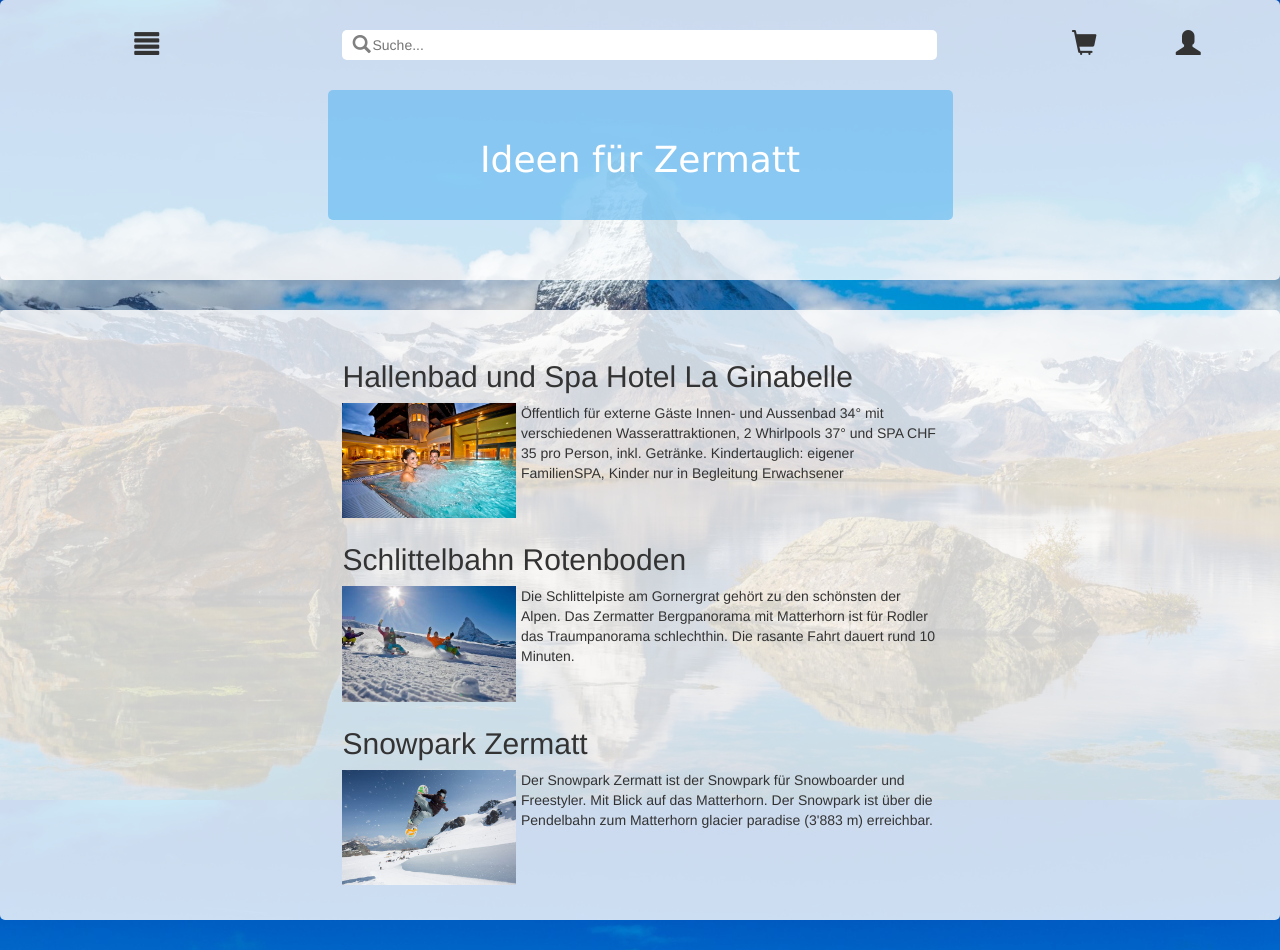
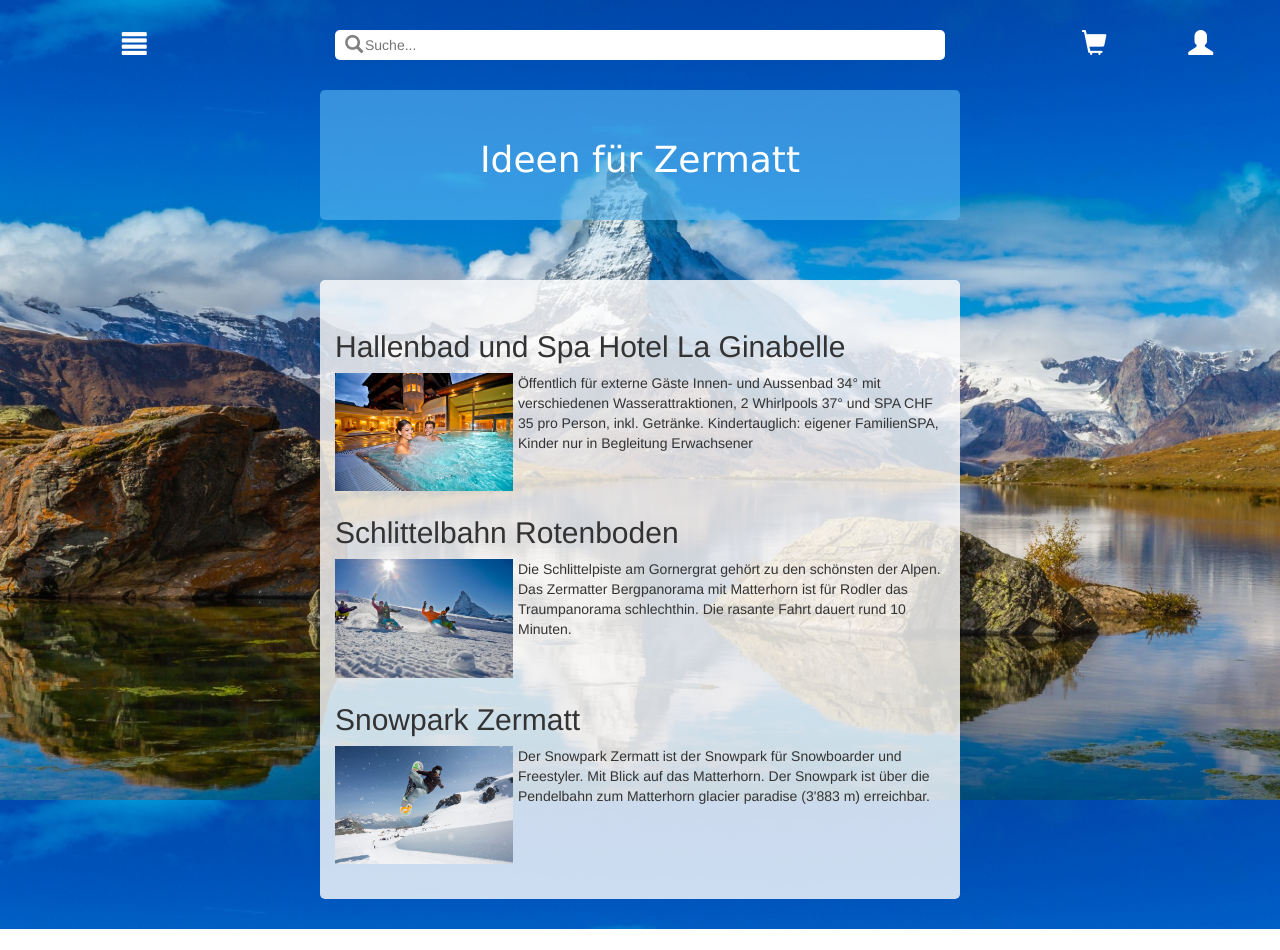
Before and after one commit to meetswitzerland/meetswitzerland.github.io, a plain HTML site: page travel/travel_ideas.html in a window 1280 px wide. After the commit the page ends 929 px from the top, so only its background shows below. Drawn offline with Linux system fonts and the light colour scheme.

Commit message:
Restyling travel_ideas

```diff
--- a/assets/css/style.css
+++ b/assets/css/style.css
@@ -45,7 +45,11 @@ a {
 	vertical-align: middle;
 }
 
+.top-bar {
+	padding-top: 30px;
+}
 .glyphicon-shopping-cart, .glyphicon-user, .glyphicon-align-justify {
+	color: #fff;
     font-size: 25px;
 	position: relative;
     text-align: center;
@@ -131,6 +135,7 @@ a {
     -webkit-border-radius: 5px;
     -moz-border-radius: 5px;
     border-radius: 5px;
+	color: #000;
     font-size: 30px;
     margin-right: 10px;
     padding: 3px;
--- a/travel/travel_ideas.html
+++ b/travel/travel_ideas.html
@@ -34,7 +34,7 @@
     <body class="background-image">
 		<div class="wrapper">
 			<div class="container-fluid">
-				<div class="row transparent-white-box">
+				<div class="row top-bar">
 					<div class="col-xs-12">
 						<div class="row">
 							<div class="col-xs-12 col-sm-offset-1 col-sm-1 filter-button">
@@ -58,11 +58,11 @@
 						</div>
 					</div>
 				</div>
-				<div class="row transparent-white-box">
+				<div class="row">
 					<div class="col-xs-12 col-sm-2 filter">
 
 					</div>
-					<div class="col-xs-12 col-sm-offset-1 col-sm-6">
+					<div class="col-xs-12 col-sm-offset-1 col-sm-6 transparent-white-box">
 						<div class="item">
 							<h2 class="title">Hallenbad und Spa Hotel La Ginabelle</h2>
 							<div class="img-wrapper">
```
